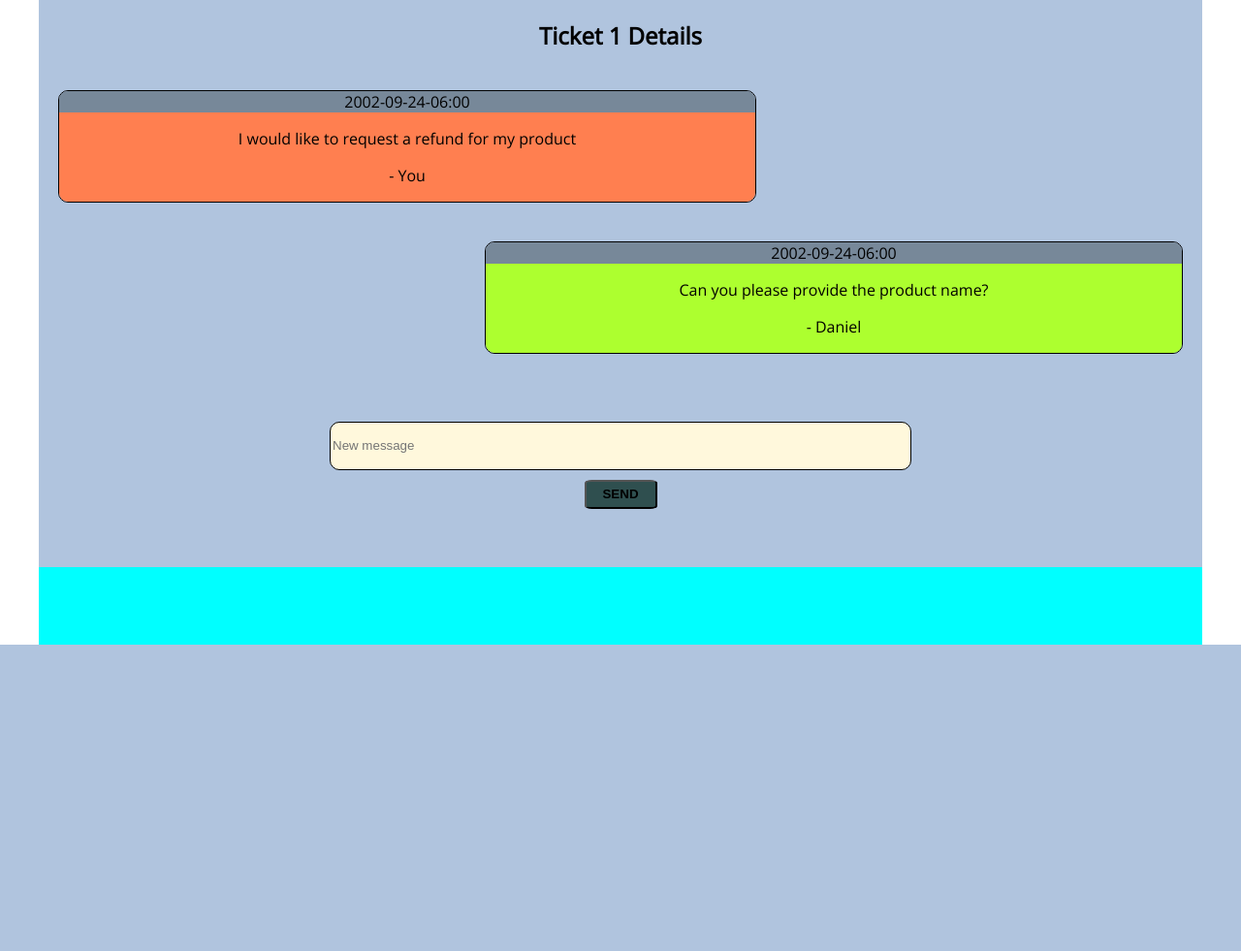
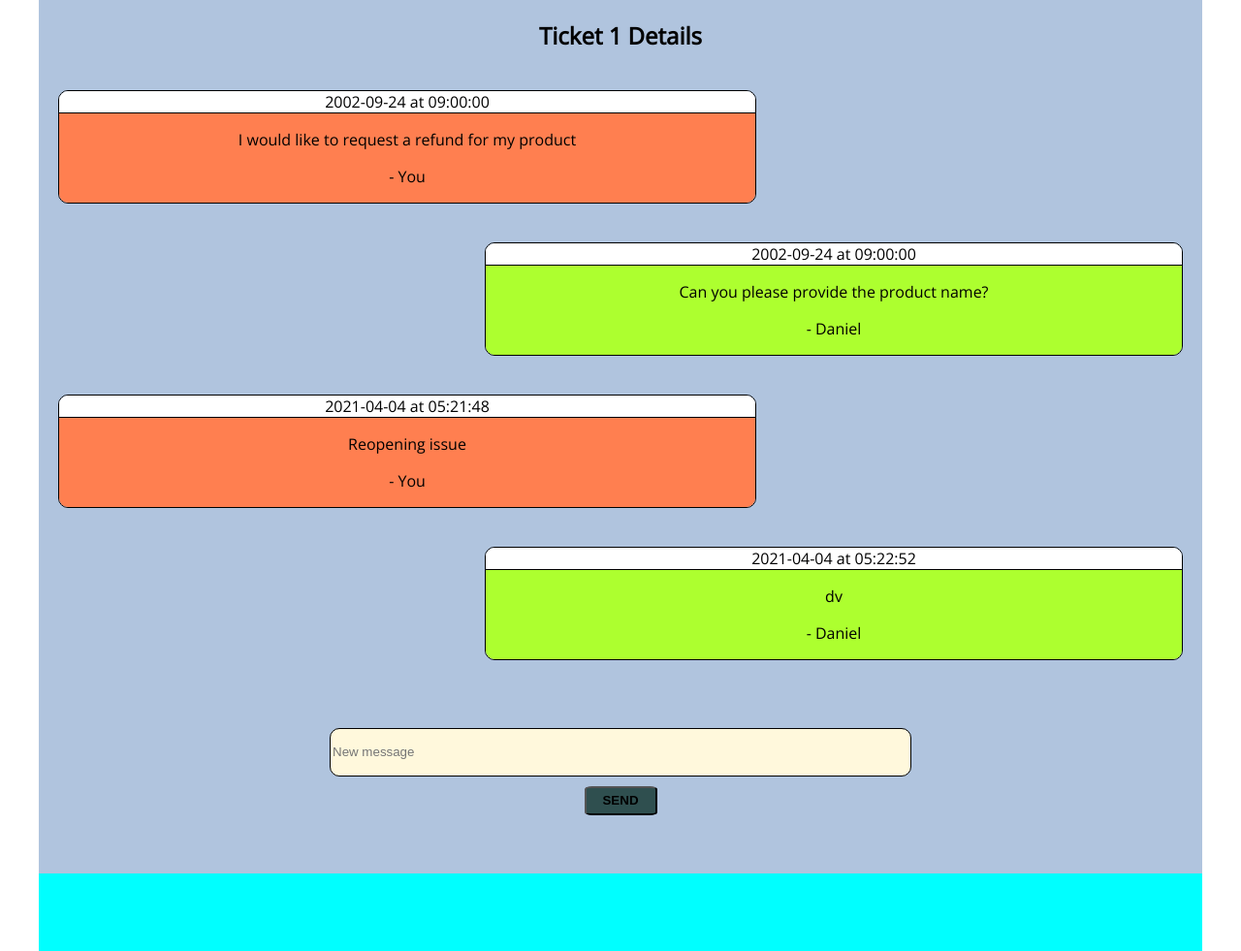
Before and after one commit to wamidgette/TicketSystem, a PHP site: page /details.php?ticketId=1 in a window 1280 px wide. Shown: the part 160-1141 px from the top of the page at 97% size. Before the commit the page ends 825 px from the top, so only its background shows below. Run offline with PHP 8.4, Linux system fonts and the light colour scheme; the visitor is signed in with stand-in values (Sample User, id 1).

Commit message:
updated tickets.xml and schema. General styling cleanup

```diff
--- a/CSS/details.css
+++ b/CSS/details.css
@@ -42,9 +42,6 @@
     overflow: hidden;
 }
 
-.client >*{
-    z-index: 0;
-}
 .client .msgContent{
     background: coral;
 }
@@ -52,7 +49,8 @@
     background: greenyellow;
 }
 .sendDate{
-    background:lightslategrey;
+    background:white;
+    border-bottom:1px solid black;
 }
 
 /* FORM STYLING */
--- a/CSS/ticketList.css
+++ b/CSS/ticketList.css
@@ -12,3 +12,15 @@
     width:80%;
     text-align: center;
 }
+table{
+    border-collapse: collapse;
+    border: 1px solid black;
+}
+thead tr{
+    background:white;
+    border:1px solid black;
+}
+
+tbody tr:nth-child(even){
+    background: gray;
+}
--- a/XML/tickets.xml
+++ b/XML/tickets.xml
@@ -5,35 +5,71 @@
     <messages>
       <message sender="client" userId="0001">
         <content>I would like to request a refund for my product</content>
-                <timeStamp>2002-09-24-06:00</timeStamp><!-- this will be type dateTime -->
+        <timeStamp>
+          <date>2002-09-24</date>
+          <time>09:00:00</time>
+        </timeStamp>
+        <!-- this will be type dateTime -->
       </message>
       <message sender="staff" userId="0005">
         <content>Can you please provide the product name?</content>
-                <timeStamp>2002-09-24-06:00</timeStamp>
+        <timeStamp>
+          <date>2002-09-24</date>
+          <time>09:00:00</time>
+        </timeStamp>
+      </message>
+      <message sender="client" userId="0001">
+        <content>Reopening issue</content>
+        <timeStamp>
+          <date>2021-04-04</date>
+          <time>05:21:48</time>
+        </timeStamp>
+      </message>
+      <message sender="staff" userId="0005">
+        <content>dv</content>
+        <timeStamp>
+          <date>2021-04-04</date>
+          <time>05:22:52</time>
+        </timeStamp>
       </message>
     </messages>
-        <dateCreated>2002-09-24-06:00</dateCreated>
+    <dateCreated>2002-09-24</dateCreated>
   </ticket>
-    <ticket userId="0004" ticketId="0002" category="support" status="closed"><!-- all required -->
+  <ticket userId="0004" ticketId="0002" category="support" status="closed">
+    <!-- all required -->
     <messages>
       <message sender="client" userId="0004">
         <content>I need information on how my product works</content>
-                <timeStamp>2002-09-24-06:00</timeStamp>
+        <timeStamp>
+          <date>2002-09-24</date>
+          <time>09:00:00</time>
+        </timeStamp>
       </message>
       <message sender="staff" userId="0010">
         <content>Please allow me to refer you to my collegue</content>
-                <timeStamp>2002-09-24-06:00</timeStamp>
+        <timeStamp>
+          <date>2002-09-24</date>
+          <time>09:00:00</time>
+        </timeStamp>
       </message>
-            <message sender="staff" userId="0005"><!-- could have multiple support staff for one issue so userId must be required -->
+      <message sender="staff" userId="0005">
+        <!-- could have multiple support staff for one issue so userId must be required -->
         <content>The user manual is attached in the email sent to you on January 8, 2021. Can I help you with anything else?</content>
-                <timeStamp>2002-09-24-06:00</timeStamp>
+        <timeStamp>
+          <date>2002-09-24</date>
+          <time>09:00:00</time>
+        </timeStamp>
       </message>
       <message sender="client" userId="0004">
         <content>No, thank you, that will be all.</content>
-                <timeStamp>2002-09-24-06:00</timeStamp>
+        <timeStamp>
+          <date>2002-09-24</date>
+          <time>09:00:00</time>
+        </timeStamp>
       </message>
     </messages>
-        <dateCreated>2002-09-24-06:00</dateCreated>
-        <dateClosed>2002-09-24-06:00</dateClosed><!-- occurs 0 or 1 times -->
+    <dateCreated>2002-09-24</dateCreated>
+    <dateClosed>2002-09-24</dateClosed>
+    <!-- occurs 0 or 1 times -->
   </ticket>
 </tickets>
--- a/details.php
+++ b/details.php
@@ -51,7 +51,8 @@
             $senderType = $_SESSION['type'];
             $senderUserId = $_SESSION['userId'];
             $messageContent = $_POST['newMessage'];
-            $currentTime = date("Y-m-d-H:i", time());
+            $currentDate = date("Y-m-d", time());
+            $currentTime = date("h:i:s", time());
 
             /* Create new message element and attributes */
             $messageElement = $thisTicket->messages->addChild('message');
@@ -60,16 +61,22 @@
             /* Create new content element within new message element*/
             $messageElement->addChild('content',$messageContent);
             /* Create new timestamp element within new message element */
-            $messageElement->addChild('timeStamp',$currentTime);
-
+            $timeStamp = $messageElement->addChild('timeStamp');
+            $timeStamp->addChild('date', $currentDate);
+            $timeStamp->addChild('time', $currentTime);
 
             /* something further to consider is if the ticket was closed before new message was sent, ticket status should change to open, and dateClosed should be removed from ticket. For another time. */
 
             /* SAVE CHANGES TO tickets.xml DOCUMENT */
-            $ticketParentXML = dom_import_simplexml($ticketsXmlDoc)->ownerDocument;
+            $dom = new DOMDocument('1.0');
+            $dom->preserveWhiteSpace = false;
+            $dom->formatOutput = true;
+            $dom->loadXML($ticketsXmlDoc->asXML());
+            $dom->save('xml/tickets.xml');
+            /* $ticketParentXML = dom_import_simplexml($ticketsXmlDoc)->ownerDocument;
             $ticketParentXML->preserveWhiteSpace = false;
             $ticketParentXML->formatOutput = true;
-            $ticketParentXML->save("xml/tickets.xml");
+            $ticketParentXML->save("xml/tickets.xml"); */
         }
     }
 
@@ -94,7 +101,7 @@
         }
 
         /* for each message within the ticket, add the following html to the $messages var that will populate the html page*/
-        $messages .= "<div class=".$message->attributes()['sender']."><div class='sendDate'>".$message->timeStamp."</div><div class='msgContent'><p>".$message->content."</p><p> - ".$senderName."</p></div></div>";
+        $messages .= "<div class=".$message->attributes()['sender']."><div class='sendDate'>".$message->timeStamp->date ." at ".$message->timeStamp->time."</div><div class='msgContent'><p>".$message->content."</p><p> - ".$senderName."</p></div></div>";
     }
 
     /* Prevent form resubmits on page refresh -- random number stored as session var upon POST. Should not be the same twice in a row*/
--- a/login.php
+++ b/login.php
@@ -64,7 +64,7 @@ If Admin, redirects to list and shows all tickets -->
         </div>
         <div>
             <label for='password'>Password:</label>
-            <input id='password' name='password' type='text'/>
+            <input id='password' name='password' type='password'/>
         </div>
         <?= isset($errMsg)? $errMsg : ""; ?>
         </br>
--- a/ticketList.php
+++ b/ticketList.php
@@ -54,6 +54,11 @@
 <main class = "ticketListContent">
     <h2>Your Tickets</h2>
     <table class = 'ticketList'>
+        <?php
+            if($_SESSION['type'] == 'client'){
+                echo '<a href="createTicket.php">New Ticket</a>';
+            }
+        ?>
         <thead>
             <tr>
                 <th>Ticket Id</th>
```
Also changed, not shown: createTicket.php (added, +63 -0 lines), 1 other file. Lines whose indentation alone changed are shown as unchanged.
